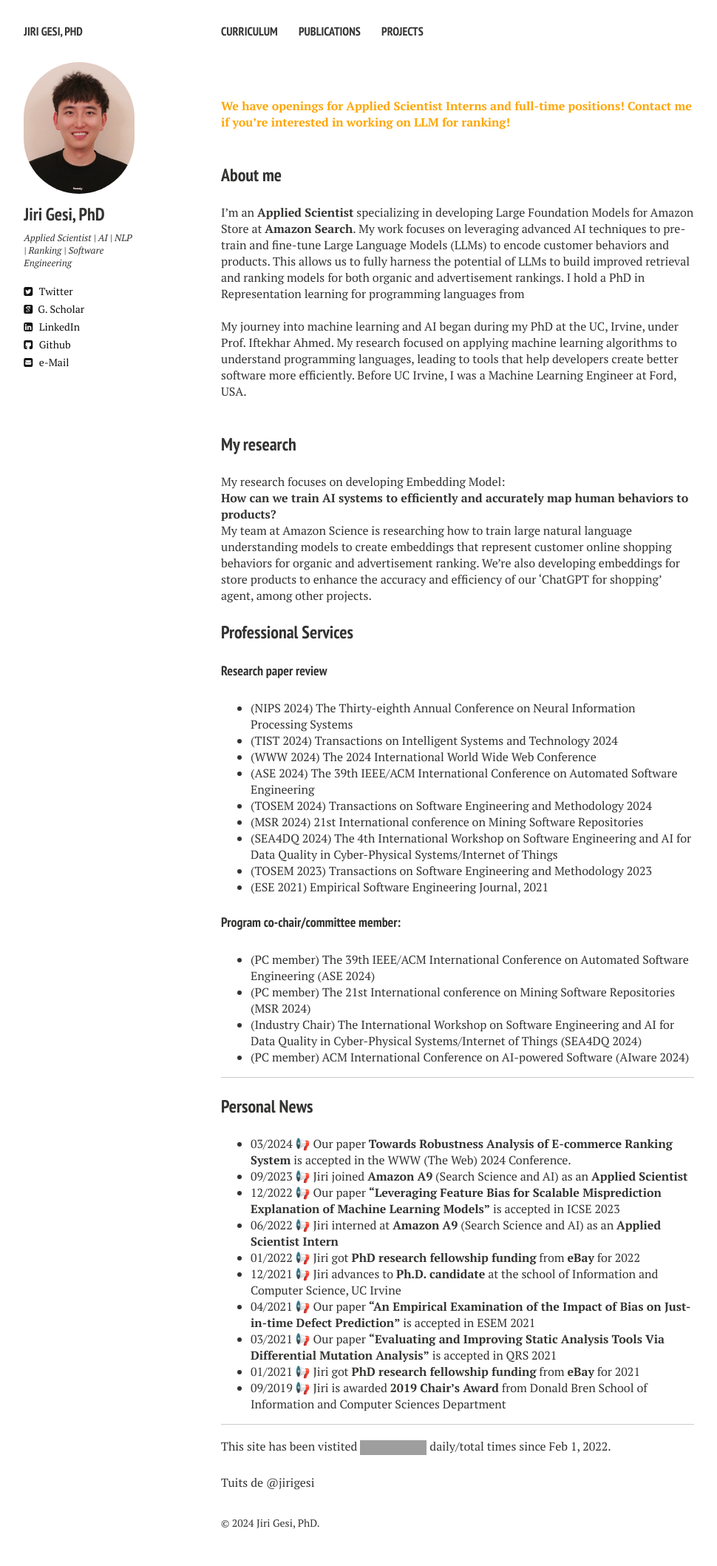
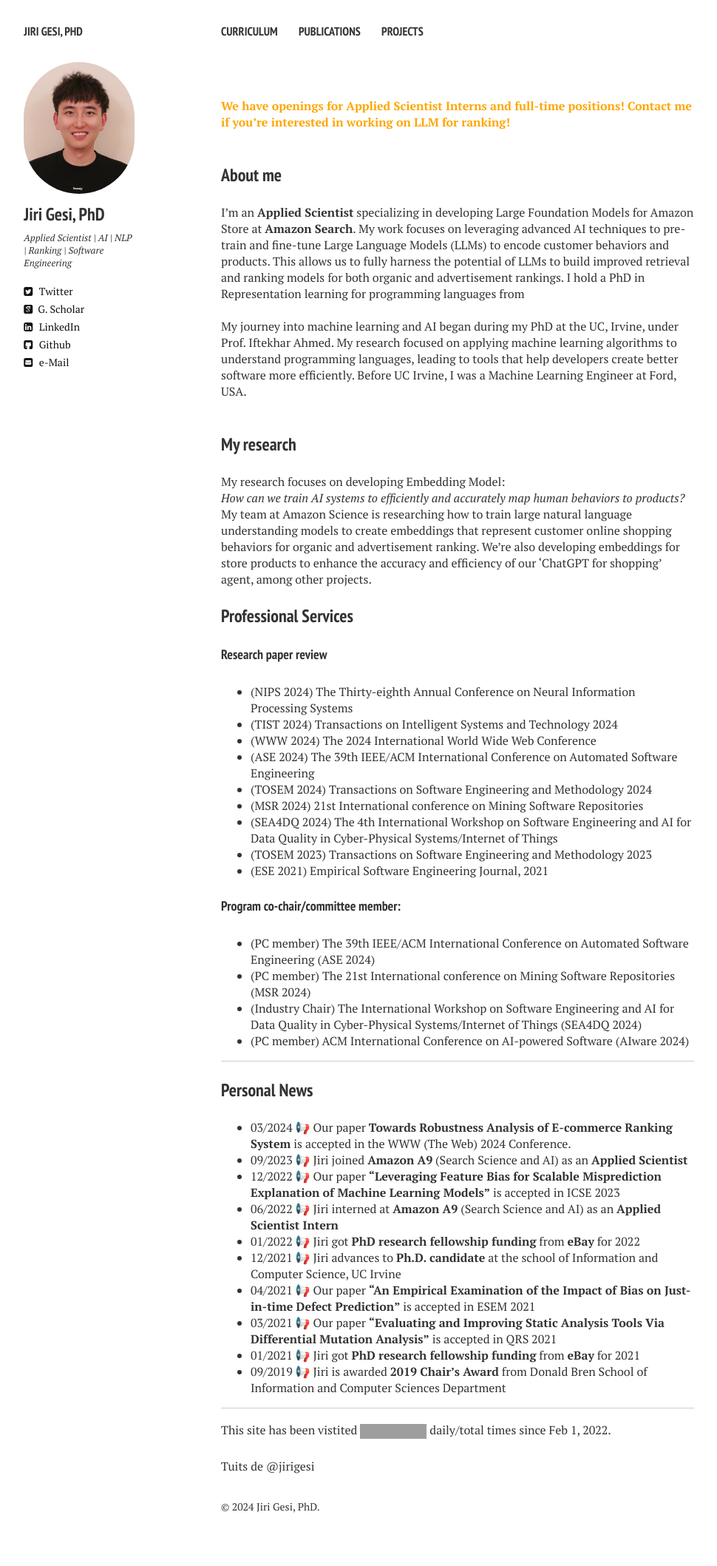
Before and after one commit to Jirigesi/Jirigesi.github.io, a Jekyll site: the page built from index.md, in a window 1280 px wide. Shown: the whole page at 74% size, without its empty margins (21-991 px from the left). Built offline with Jekyll 4.4.1, drawn with Linux system fonts in a browser that asks for light colours; nearby versions of some CDN libraries; comment, search, counter and statistics services are not loaded; after the commit the page ends 2095 px from its top, so only the background shows below that; grey boxes are pictures that could not be loaded.

```diff
--- a/index.md
+++ b/index.md
@@ -28,7 +28,7 @@ My journey into machine learning and AI began during my PhD at the UC, Irvine, u
 
 My research focuses on developing Embedding Model:
 
-**How can we train AI systems to efficiently and accurately map human behaviors to products?**
+_How can we train AI systems to efficiently and accurately map human behaviors to products?_
 
 My team at Amazon Science is researching how to train large natural language understanding models to create embeddings that represent customer online shopping behaviors for organic and advertisement ranking. We're also developing embeddings for store products to enhance the accuracy and efficiency of our 'ChatGPT for shopping' agent, among other projects.
 
```
